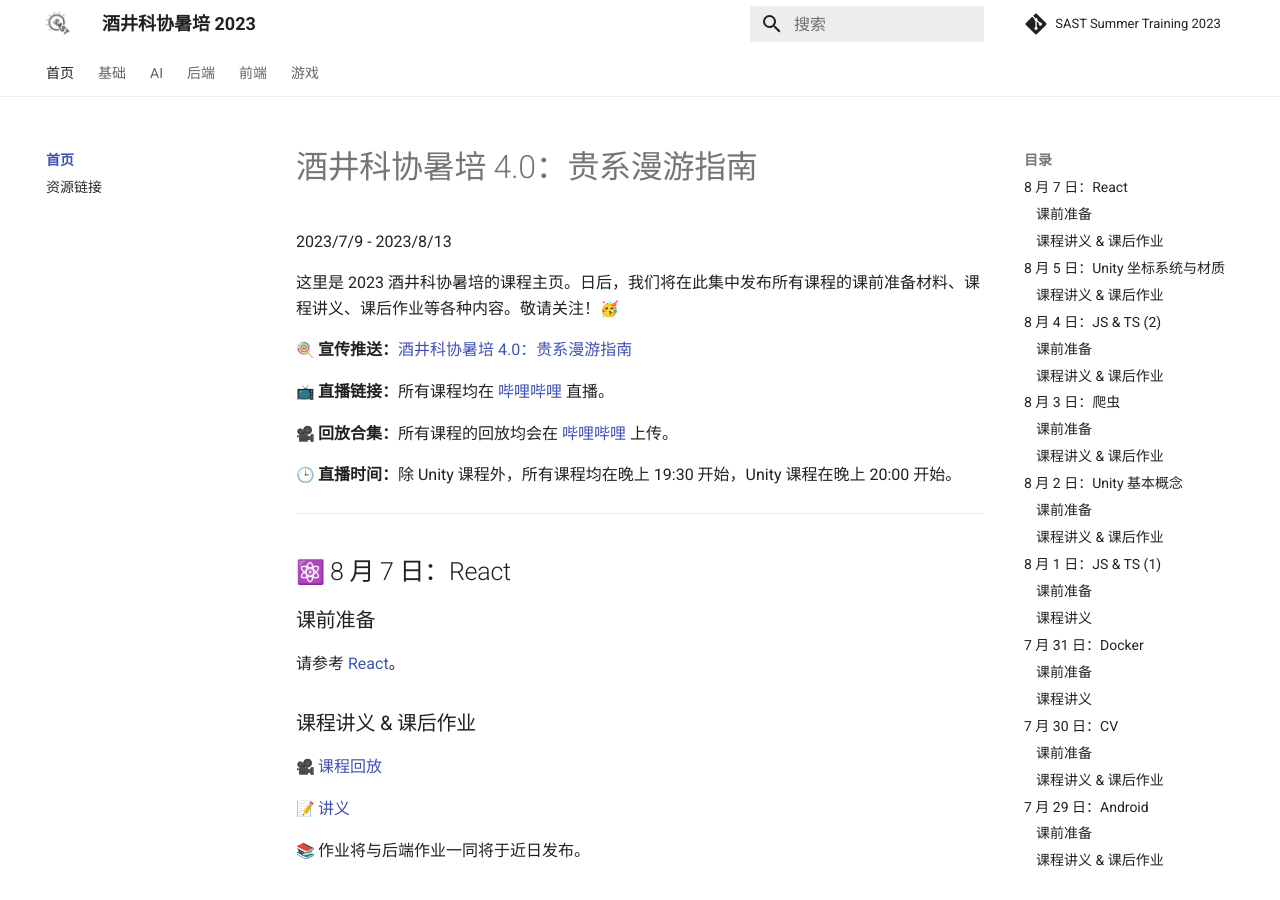
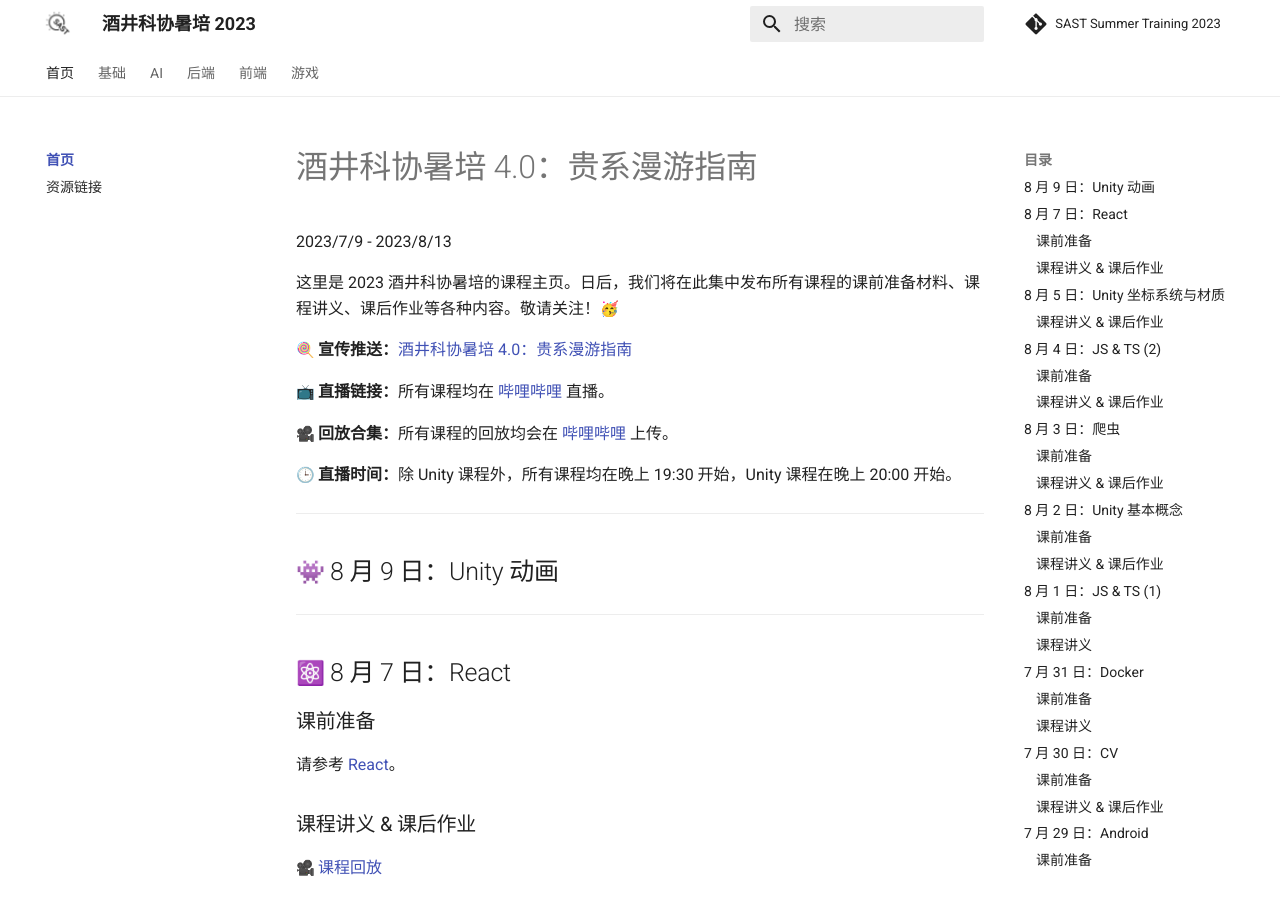
Before and after one commit to sast-summer-training-2023/sast-summer-training-2023.github.io, an MkDocs documentation site: the page built from docs/index.md, in a window 1280 px wide and 900 px high. Built offline with MkDocs 1.6.1 and Material for MkDocs 9.7.7, drawn with Linux system fonts in a browser that asks for light colours; emoji names are drawn with the system emoji font; comment, search, counter and statistics services are not loaded.

Commit message:
feat(unity): lecture 3

```diff
--- a/docs/game/index.md
+++ b/docs/game/index.md
@@ -4,6 +4,10 @@
 想知道各种 3A 大作是如何诞生的？
 
 今年推出的游戏板块将带给你新奇而有趣的体验。无论是对未来虚拟现实技术课程的学习，还是你的游戏开发之路，我们的课程都将提供一个很好的起点。
+
+## :space_invader: 8 月 9 日：Unity 动画
+
+---
 
 ## :space_invader: 8 月 5 日：Unity 坐标系统与材质
 
--- a/docs/index.md
+++ b/docs/index.md
@@ -13,6 +13,10 @@
 :clock3: **直播时间：**除 Unity 课程外，所有课程均在晚上 19:30 开始，Unity 课程在晚上 20:00 开始。
 
 -----
+
+## :space_invader: 8 月 9 日：Unity 动画
+
+---
 
 ## :atom_symbol: 8 月 7 日：React
 
```
